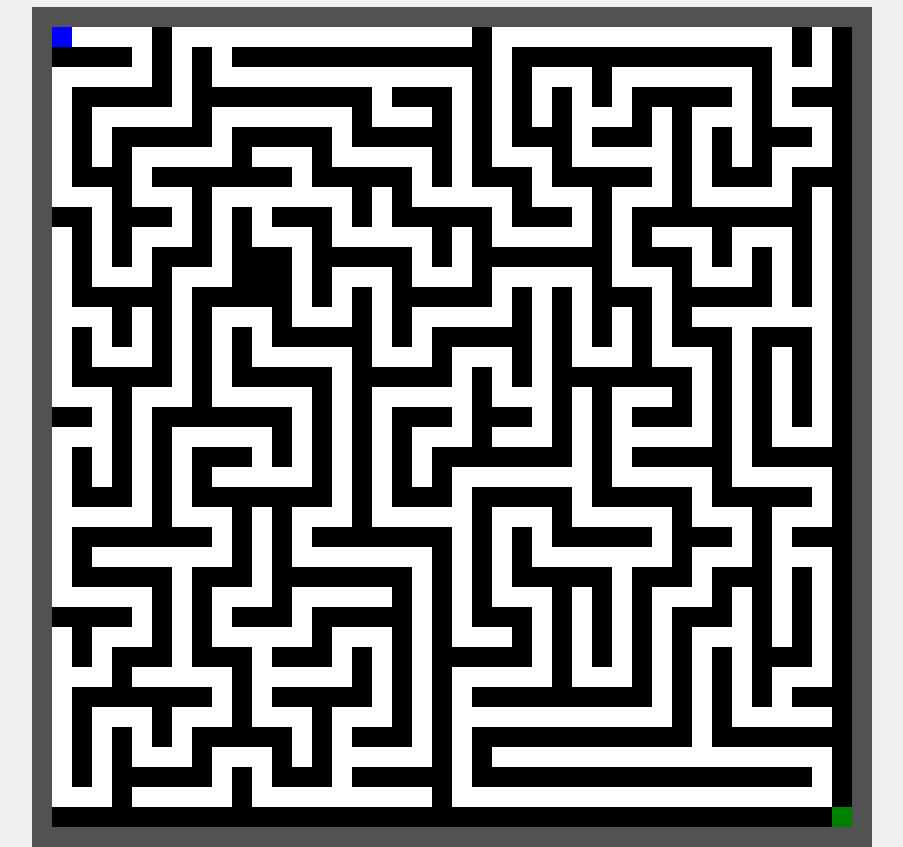
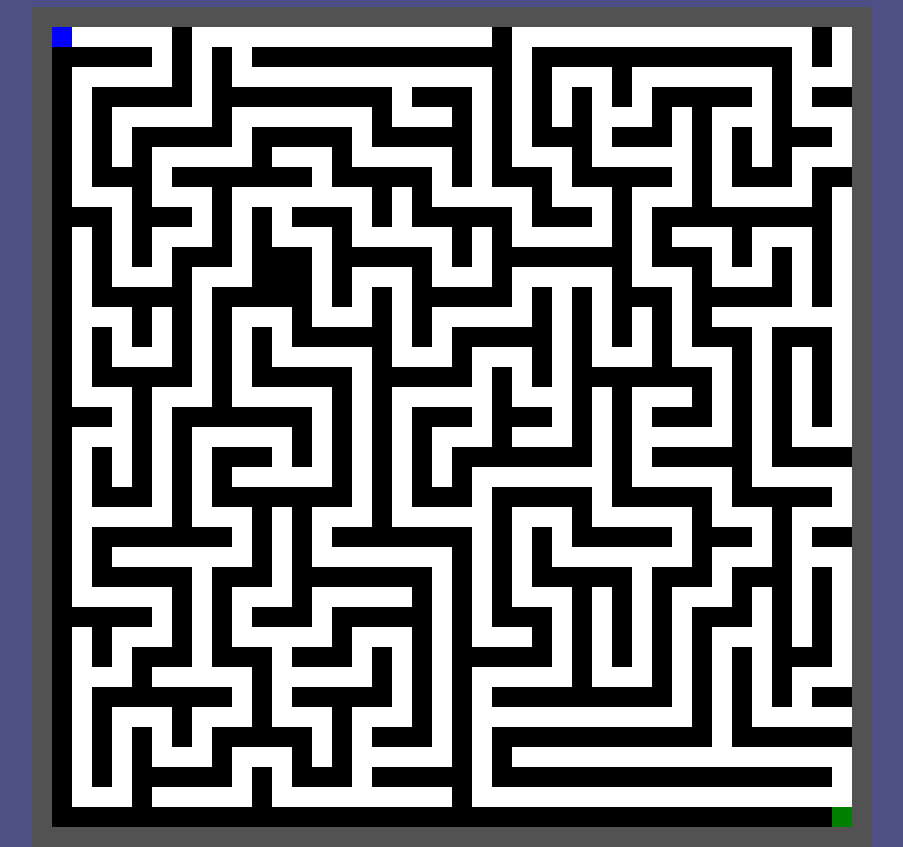
Before and after one commit to ignaciorodriguezbeis/laberintos, a plain HTML site: page index.html in a window 1280 px wide. Shown: the part 73-920 px from the top of the page, without its empty margins (188-1091 px from the left). Drawn offline with Linux system fonts and the light colour scheme.

Commit message:
modified:   script.js 	modified:   styles.css

```diff
--- a/script.js
+++ b/script.js
@@ -65,10 +65,10 @@ function generateMaze(rows, cols) {
     }
 
     // Comenzar desde la entrada
-    carvePath(0, 0);
+    carvePath(1, 0);
 
     // Asegurar la salida
-    maze[rows - 1][cols - 1] = 0;
+    maze[rows  -1][cols  -1] = 1;
 
     return maze;
 }
--- a/styles.css
+++ b/styles.css
@@ -5,7 +5,7 @@ body {
     justify-content: center;
     height: auto;
     margin: 0;
-    background-color: #f0f0f0;
+    background-color: #4e5085;
 }
 
 canvas {
```
